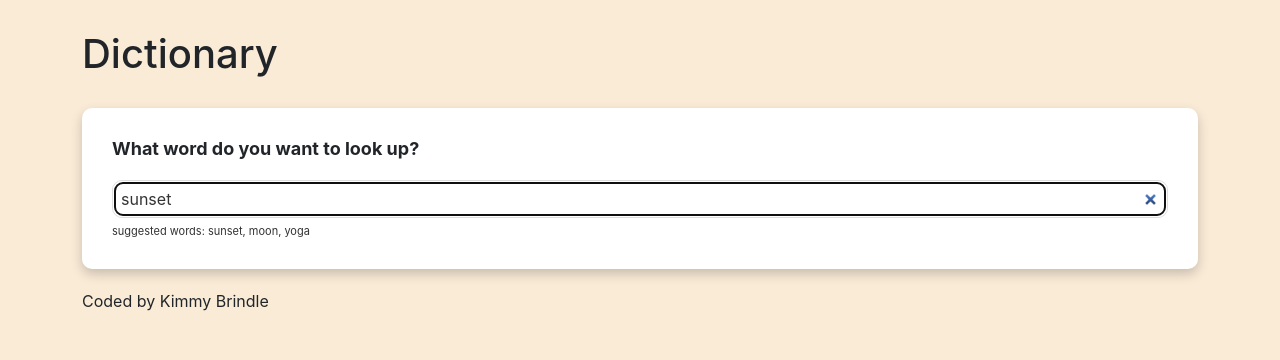
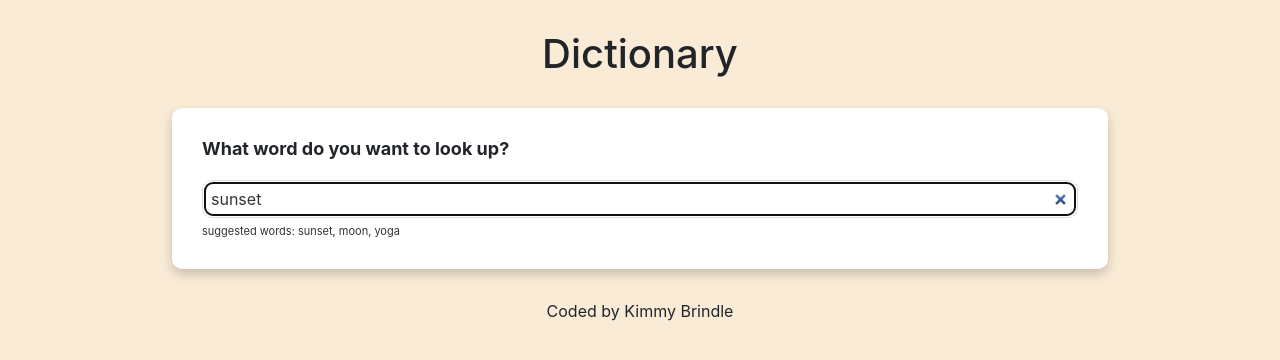
Before and after one commit to kimmybrindle/dictionary-project, a React (Create React App) app: page / in a window 1280 px wide. Shown: the top 360 px of the page. Built offline with nearby package versions, Linux system fonts and the light colour scheme; no server answers.

Commit message:
updated app.css

```diff
--- a/src/App.css
+++ b/src/App.css
@@ -1,14 +1,18 @@
 body {
   background-color: antiquewhite;
 }
-.App-main {
+
+.App {
+  max-width: 960px;
   margin: 0 auto;
 }
+
 .App-header {
+  text-align: center;
   margin: 30px 0;
 }
 
-.App-footer {
+.App footer {
   text-align: center;
-  margin: 30px 0;
+  margin-top: 30px;
 }
```
